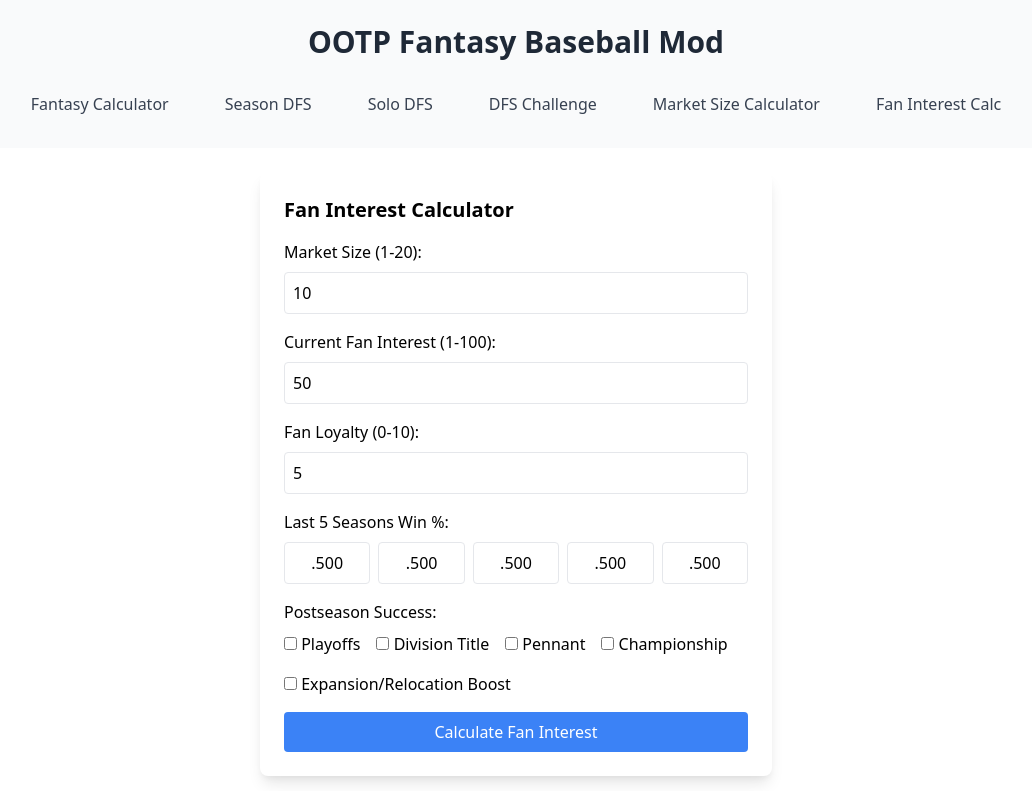
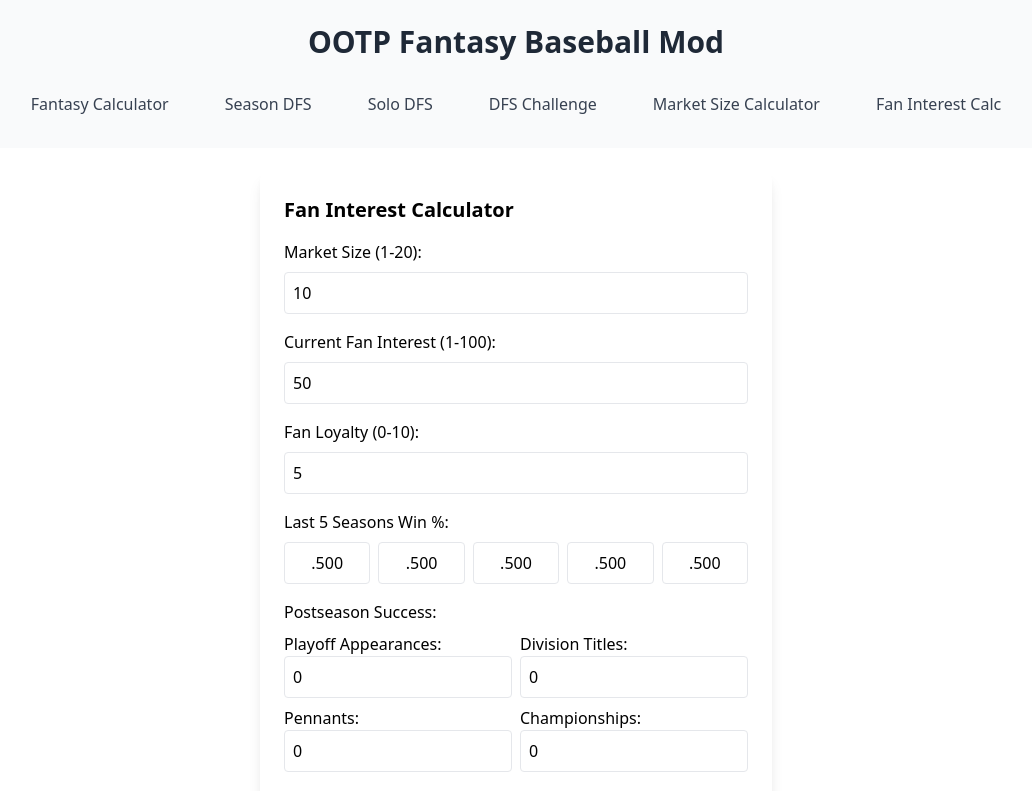
Before and after one commit to quarterback/SimBaseballCalc, a React (Create React App) app: page /fan-interest in a window 1280 px wide. Shown: the top 791 px of the page, without its empty margins (124-1156 px from the left). Built offline with nearby package versions, Linux system fonts and the light colour scheme.

Commit message:
Update FanInterestCalc.js

```diff
--- a/src/FanInterestCalc.js
+++ b/src/FanInterestCalc.js
@@ -2,41 +2,65 @@ import React, { useState } from 'react';
 
 const FanInterestCalc = () => {
     const [marketSize, setMarketSize] = useState(10);
-    const [fanInterest, setFanInterest] = useState(50);
+    const [currentFanInterest, setCurrentFanInterest] = useState(50);
     const [fanLoyalty, setFanLoyalty] = useState(5);
     const [winPercentages, setWinPercentages] = useState(['.500', '.500', '.500', '.500', '.500']);
-    const [playoffs, setPlayoffs] = useState(false);
-    const [division, setDivision] = useState(false);
-    const [pennant, setPennant] = useState(false);
-    const [championship, setChampionship] = useState(false);
-    const [expansion, setExpansion] = useState(false);
-    const [newFanInterest, setNewFanInterest] = useState(null);
+    const [playoffAppearances, setPlayoffAppearances] = useState(0);
+    const [divisionTitles, setDivisionTitles] = useState(0);
+    const [pennants, setPennants] = useState(0);
+    const [championships, setChampionships] = useState(0);
+    const [expansionBoost, setExpansionBoost] = useState(false);
+    const [newFanInterest, setNewFanInterest] = useState(currentFanInterest);
+    const [newFanLoyalty, setNewFanLoyalty] = useState(fanLoyalty);
 
     const calculateFanInterest = () => {
-        let interest = fanInterest;
-        const marketMultiplier = marketSize / 20;
-        const loyaltyFactor = fanLoyalty / 10;
+        let interest = parseInt(currentFanInterest);
+        let loyalty = parseInt(fanLoyalty);
 
-        // Calculate base win percentage impact
-        const avgWinPct = winPercentages.reduce((sum, val) => sum + parseFloat(val), 0) / 5;
-        if (avgWinPct >= 0.650) interest += 5 * marketMultiplier;
-        if (avgWinPct >= 0.700) interest += 10 * marketMultiplier;
-        if (avgWinPct <= 0.300) interest -= 10 * (1 - loyaltyFactor);
-        if (avgWinPct <= 0.200) interest -= 15 * (1 - loyaltyFactor);
+        // Convert win % to actual decimals for calculation
+        let winRates = winPercentages.map(wp => parseFloat(wp));
+        let avgWinRate = winRates.reduce((a, b) => a + b, 0) / winRates.length;
+        let recentTrend = winRates[4] - winRates[0]; // Change from 5 years ago
 
-        // Postseason adjustments
-        if (playoffs) interest += 3;
-        if (division) interest += 5;
-        if (pennant) interest += 8;
-        if (championship) interest += 15;
+        // **Base Win % Impact**
+        if (avgWinRate >= .600) interest += 5;
+        else if (avgWinRate >= .500) interest += 2;
+        else if (avgWinRate < .400) interest -= 5;
+        else if (avgWinRate < .300) interest -= 10;
 
-        // Expansion/Relocation boost
-        if (expansion) interest = Math.max(interest, 80);
+        // **Trend Impact**
+        if (recentTrend > .050) interest += 3;
+        else if (recentTrend < -.050) interest -= 3;
 
-        // Clamp within 1-100 range
-        interest = Math.min(Math.max(interest, 1), 100);
+        // **Postseason Performance Impact**
+        interest += playoffAppearances * 2;
+        interest += divisionTitles * 4;
+        interest += pennants * 6;
+        interest += championships * 10;
+
+        // **Expansion/Relocation Boost**
+        if (expansionBoost) interest += 15;
+
+        // **Market Size Modifier** (Larger markets are more stable)
+        let marketFactor = (marketSize - 10) * 0.5; // Scale around 10
+        interest += marketFactor;
+
+        // **Randomization Factor** (Slight variability)
+        let variance = Math.floor(Math.random() * 5) - 2; // -2 to +2
+        interest += variance;
+
+        // **Clamp Fan Interest between 1-100**
+        interest = Math.max(1, Math.min(100, interest));
+
+        // **Fan Loyalty Calculation** (More winning = higher loyalty, sustained losing drops it)
+        if (avgWinRate >= .550) loyalty += 1;
+        if (avgWinRate < .450) loyalty -= 1;
+        if (championships > 0) loyalty += 2;
+        if (expansionBoost) loyalty += 1;
+        loyalty = Math.max(0, Math.min(10, loyalty));
 
         setNewFanInterest(interest);
+        setNewFanLoyalty(loyalty);
     };
 
     return (
@@ -44,48 +68,68 @@ const FanInterestCalc = () => {
             <h2 className="text-xl font-bold mb-4">Fan Interest Calculator</h2>
 
             <label className="block mb-2">Market Size (1-20):</label>
-            <input type="number" min="1" max="20" className="w-full p-2 border rounded" value={marketSize} onChange={(e) => setMarketSize(parseInt(e.target.value))} />
+            <input type="number" className="w-full p-2 border rounded" value={marketSize}
+                onChange={(e) => setMarketSize(parseInt(e.target.value))} min="1" max="20" />
 
             <label className="block mt-4 mb-2">Current Fan Interest (1-100):</label>
-            <input type="number" min="1" max="100" className="w-full p-2 border rounded" value={fanInterest} onChange={(e) => setFanInterest(parseInt(e.target.value))} />
+            <input type="number" className="w-full p-2 border rounded" value={currentFanInterest}
+                onChange={(e) => setCurrentFanInterest(parseInt(e.target.value))} min="1" max="100" />
 
             <label className="block mt-4 mb-2">Fan Loyalty (0-10):</label>
-            <input type="number" min="0" max="10" className="w-full p-2 border rounded" value={fanLoyalty} onChange={(e) => setFanLoyalty(parseInt(e.target.value))} />
+            <input type="number" className="w-full p-2 border rounded" value={fanLoyalty}
+                onChange={(e) => setFanLoyalty(parseInt(e.target.value))} min="0" max="10" />
 
             <label className="block mt-4 mb-2">Last 5 Seasons Win %:</label>
             <div className="grid grid-cols-5 gap-2">
-                {winPercentages.map((winPct, i) => (
-                    <input key={i} type="text" className="p-2 border rounded text-center" value={winPct} onChange={(e) => {
-                        const newWinPcts = [...winPercentages];
-                        newWinPcts[i] = e.target.value;
-                        setWinPercentages(newWinPcts);
-                    }} />
+                {winPercentages.map((winRate, index) => (
+                    <input key={index} type="text" className="p-2 border rounded text-center"
+                        value={winRate} onChange={(e) => {
+                            let updated = [...winPercentages];
+                            updated[index] = e.target.value;
+                            setWinPercentages(updated);
+                        }} />
                 ))}
             </div>
 
-            <div className="mt-4">
-                <label className="block mb-2">Postseason Success:</label>
-                <div className="flex flex-wrap gap-4">
-                    <label><input type="checkbox" checked={playoffs} onChange={() => setPlayoffs(!playoffs)} /> Playoffs</label>
-                    <label><input type="checkbox" checked={division} onChange={() => setDivision(!division)} /> Division Title</label>
-                    <label><input type="checkbox" checked={pennant} onChange={() => setPennant(!pennant)} /> Pennant</label>
-                    <label><input type="checkbox" checked={championship} onChange={() => setChampionship(!championship)} /> Championship</label>
+            <label className="block mt-4 mb-2">Postseason Success:</label>
+            <div className="grid grid-cols-2 gap-2">
+                <div>
+                    <label>Playoff Appearances: </label>
+                    <input type="number" className="w-full p-2 border rounded" value={playoffAppearances}
+                        onChange={(e) => setPlayoffAppearances(parseInt(e.target.value))} min="0" />
+                </div>
+                <div>
+                    <label>Division Titles: </label>
+                    <input type="number" className="w-full p-2 border rounded" value={divisionTitles}
+                        onChange={(e) => setDivisionTitles(parseInt(e.target.value))} min="0" />
+                </div>
+                <div>
+                    <label>Pennants: </label>
+                    <input type="number" className="w-full p-2 border rounded" value={pennants}
+                        onChange={(e) => setPennants(parseInt(e.target.value))} min="0" />
+                </div>
+                <div>
+                    <label>Championships: </label>
+                    <input type="number" className="w-full p-2 border rounded" value={championships}
+                        onChange={(e) => setChampionships(parseInt(e.target.value))} min="0" />
                 </div>
             </div>
 
             <div className="mt-4">
-                <label><input type="checkbox" checked={expansion} onChange={() => setExpansion(!expansion)} /> Expansion/Relocation Boost</label>
+                <label>
+                    <input type="checkbox" checked={expansionBoost} onChange={() => setExpansionBoost(!expansionBoost)} />
+                    Expansion/Relocation Boost
+                </label>
             </div>
 
             <button className="mt-4 w-full bg-blue-500 text-white py-2 rounded" onClick={calculateFanInterest}>
                 Calculate Fan Interest
             </button>
 
-            {newFanInterest !== null && (
-                <div className="mt-4 p-4 bg-gray-100 rounded">
-                    <h3 className="text-lg font-bold">New Fan Interest: {newFanInterest}</h3>
-                </div>
-            )}
+            <div className="mt-4 p-4 bg-gray-100 rounded">
+                <h3 className="text-lg font-bold">New Fan Interest: {newFanInterest}</h3>
+                <h3 className="text-lg font-bold">New Fan Loyalty: {newFanLoyalty}</h3>
+            </div>
         </div>
     );
 };
```
